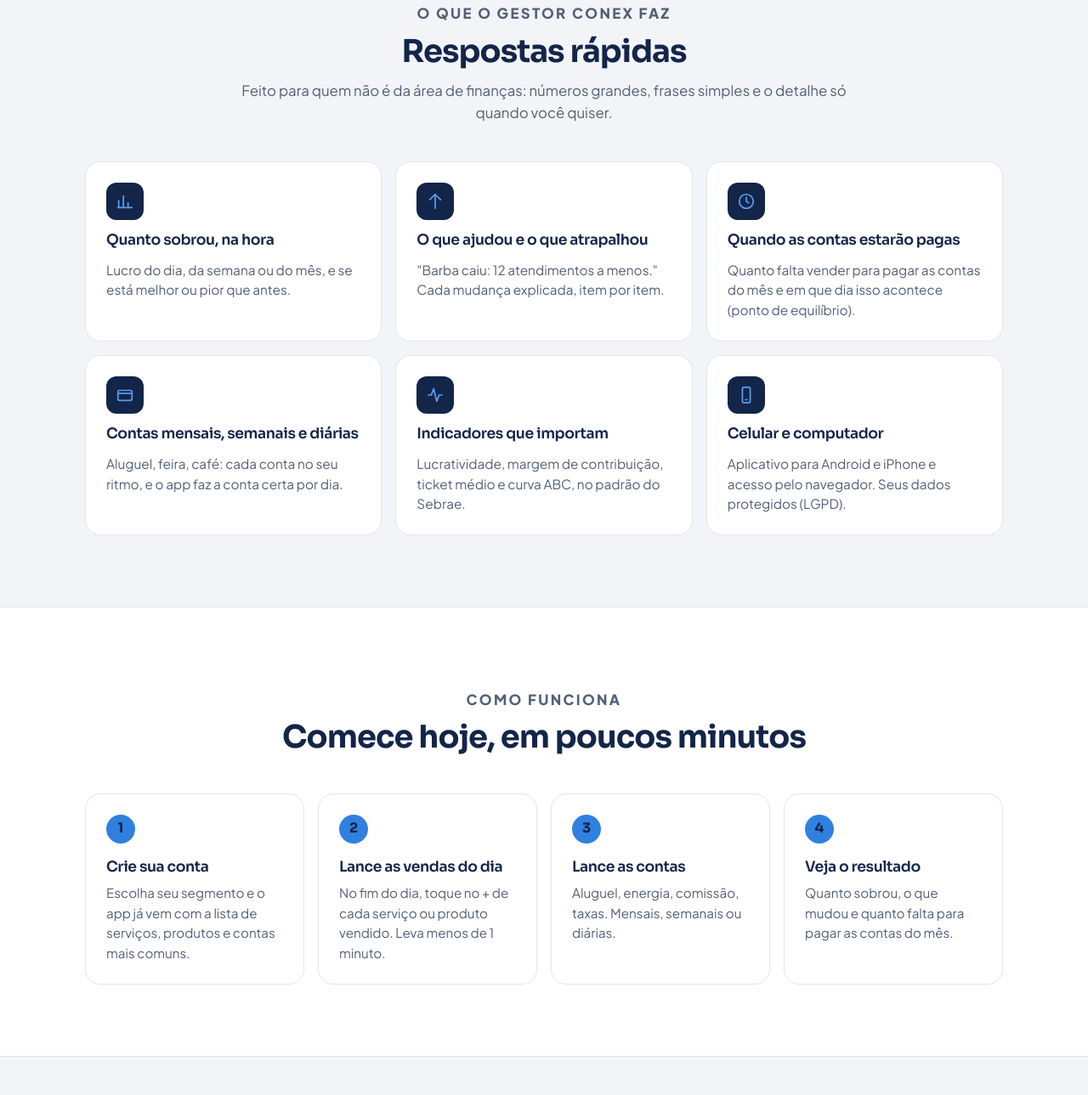
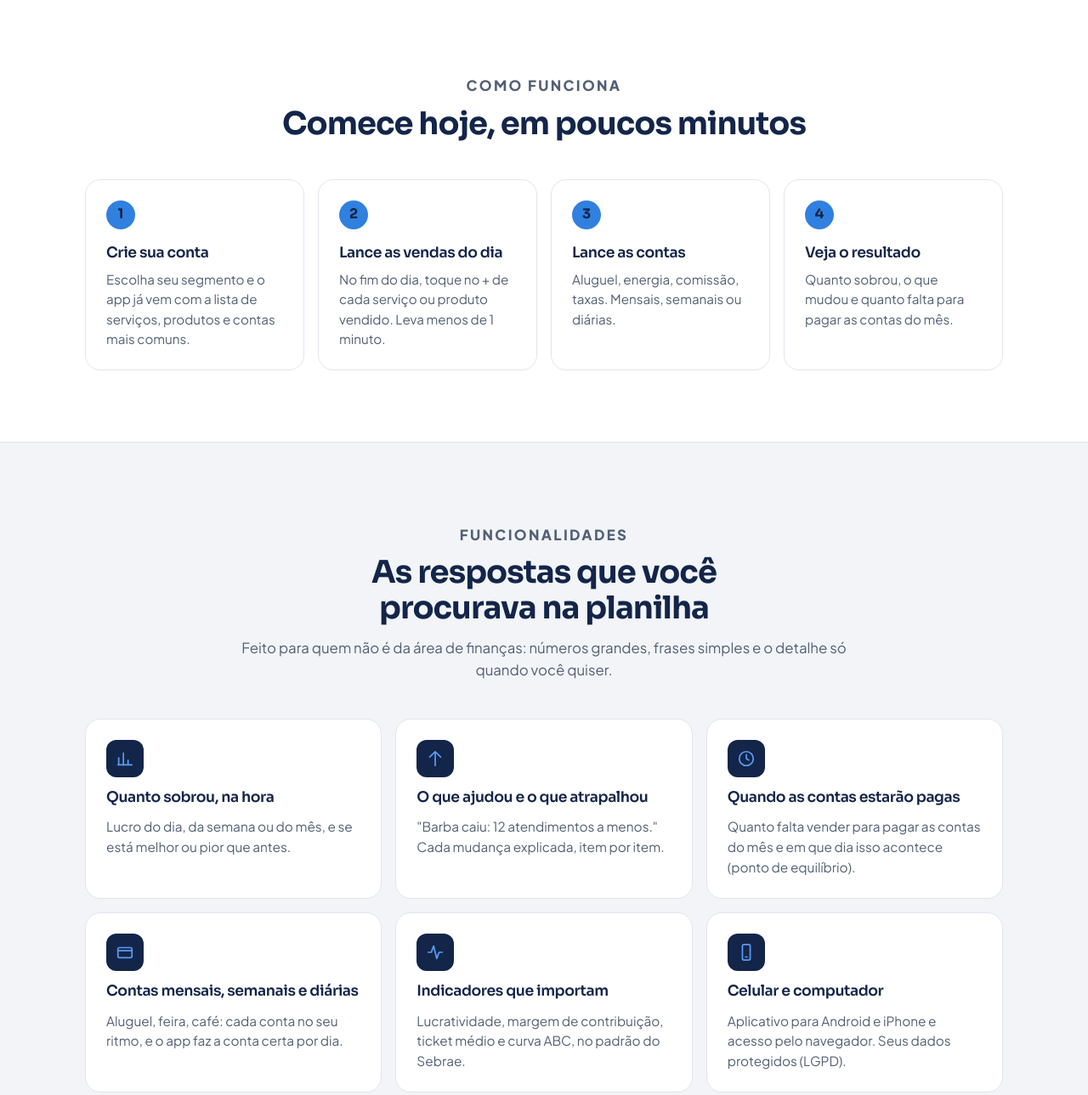
Before and after one commit to vfusaro05/gestorconex, a plain HTML site: page landing.html in a window 1280 px wide. Shown: the part 1177-2466 px from the top of the page at 85% size. Drawn offline with Linux system fonts and the light colour scheme.

Commit message:
LP: produto primeiro (dores, como funciona, funcionalidades e facilidade antes do preço)
Padrão de texto da família Conex em RedeConex/docs/PADRAO-COPY.md.

Co-Authored-By: Claude Opus 5.5 <noreply@anthropic.com>

```diff
--- a/landing.html
+++ b/landing.html
@@ -150,7 +150,7 @@ footer .sel{user-select:all;color:#fff}
     <a class="logo" href="/" aria-label="Gestor Conex, início"><img src="/icons/icon-192.png" alt="" width="38" height="38">Gestor <span class="cx">Conex</span></a>
     <nav aria-label="Principal">
       <a class="link hide-s" href="#como-funciona">Como funciona</a>
-      <a class="link hide-s" href="#preco">Preço</a>
+      <a class="link hide-s" href="#funcionalidades">Funcionalidades</a>
       <a class="link" href="/app/">Entrar</a>
       <a class="btn btn-gold" href="/app/#cadastro">Testar grátis</a>
     </nav>
@@ -193,9 +193,20 @@ footer .sel{user-select:all;color:#fff}
   </div>
 </section>
 
-<section class="blk" style="padding-top:0">
+<section class="blk" id="como-funciona" style="background:#fff;border-top:1px solid var(--line);border-bottom:1px solid var(--line)">
   <div class="wrap">
-    <div class="center"><p class="eyebrow">O que o Gestor Conex faz</p><h2 style="margin-top:10px">Respostas rápidas</h2><p>Feito para quem não é da área de finanças: números grandes, frases simples e o detalhe só quando você quiser.</p></div>
+    <div class="center"><p class="eyebrow">Como funciona</p><h2 style="margin-top:10px">Comece hoje, em poucos minutos</h2></div>
+    <ol class="steps">
+      <li><h3>Crie sua conta</h3><p>Escolha seu segmento e o app já vem com a lista de serviços, produtos e contas mais comuns.</p></li>
+      <li><h3>Lance as vendas do dia</h3><p>No fim do dia, toque no + de cada serviço ou produto vendido. Leva menos de 1 minuto.</p></li>
+      <li><h3>Lance as contas</h3><p>Aluguel, energia, comissão, taxas. Mensais, semanais ou diárias.</p></li>
+      <li><h3>Veja o resultado</h3><p>Quanto sobrou, o que mudou e quanto falta para pagar as contas do mês.</p></li>
+    </ol>
+  </div>
+</section>
+<section class="blk" id="funcionalidades">
+  <div class="wrap">
+    <div class="center"><p class="eyebrow">Funcionalidades</p><h2 style="margin-top:10px">As respostas que você procurava na planilha</h2><p>Feito para quem não é da área de finanças: números grandes, frases simples e o detalhe só quando você quiser.</p></div>
     <div class="grid3">
       <div class="feat"><span class="ic"><svg viewBox="0 0 24 24"><path d="M4 20V11M10 20V5M16 20v-6M21 20H3"/></svg></span><h3>Quanto sobrou, na hora</h3><p>Lucro do dia, da semana ou do mês, e se está melhor ou pior que antes.</p></div>
       <div class="feat"><span class="ic"><svg viewBox="0 0 24 24"><path d="M12 3v18M5 10l7-7 7 7"/></svg></span><h3>O que ajudou e o que atrapalhou</h3><p>"Barba caiu: 12 atendimentos a menos." Cada mudança explicada, item por item.</p></div>
@@ -207,17 +218,6 @@ footer .sel{user-select:all;color:#fff}
   </div>
 </section>
 
-<section class="blk" id="como-funciona" style="background:#fff;border-top:1px solid var(--line);border-bottom:1px solid var(--line)">
-  <div class="wrap">
-    <div class="center"><p class="eyebrow">Como funciona</p><h2 style="margin-top:10px">Comece hoje, em poucos minutos</h2></div>
-    <ol class="steps">
-      <li><h3>Crie sua conta</h3><p>Escolha seu segmento e o app já vem com a lista de serviços, produtos e contas mais comuns.</p></li>
-      <li><h3>Lance as vendas do dia</h3><p>No fim do dia, toque no + de cada serviço ou produto vendido. Leva menos de 1 minuto.</p></li>
-      <li><h3>Lance as contas</h3><p>Aluguel, energia, comissão, taxas. Mensais, semanais ou diárias.</p></li>
-      <li><h3>Veja o resultado</h3><p>Quanto sobrou, o que mudou e quanto falta para pagar as contas do mês.</p></li>
-    </ol>
-  </div>
-</section>
 
 <section class="blk" id="privacidade">
   <div class="wrap">
@@ -246,7 +246,7 @@ footer .sel{user-select:all;color:#fff}
 
 <section class="blk" id="preco">
   <div class="wrap">
-    <div class="center"><p class="eyebrow">Preço</p><h2 style="margin-top:10px">Tudo incluso, no plano que preferir</h2></div>
+    <div class="center"><p class="eyebrow">Preço</p><h2 style="margin-top:10px">Um plano só, com tudo incluso</h2></div>
     <div class="price">
       <h3>Gestor Conex</h3>
       <div class="v">R$ 59,90 <small>por mês</small></div>
```
